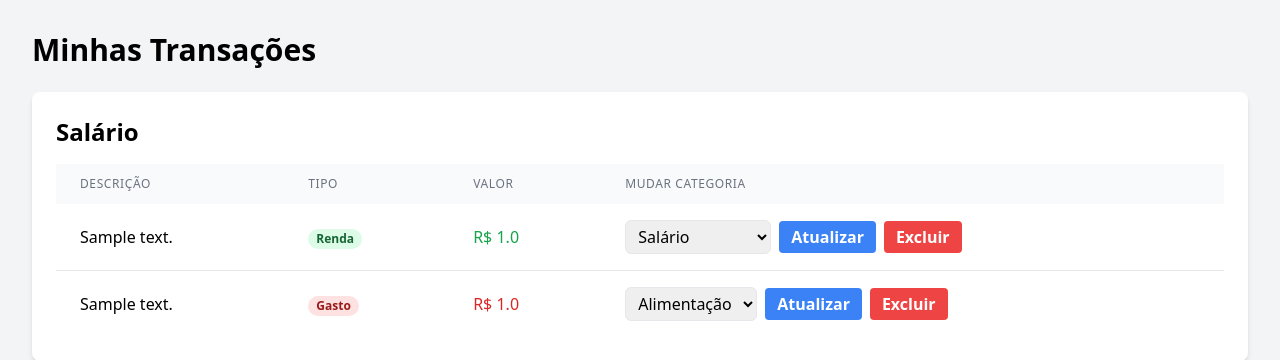
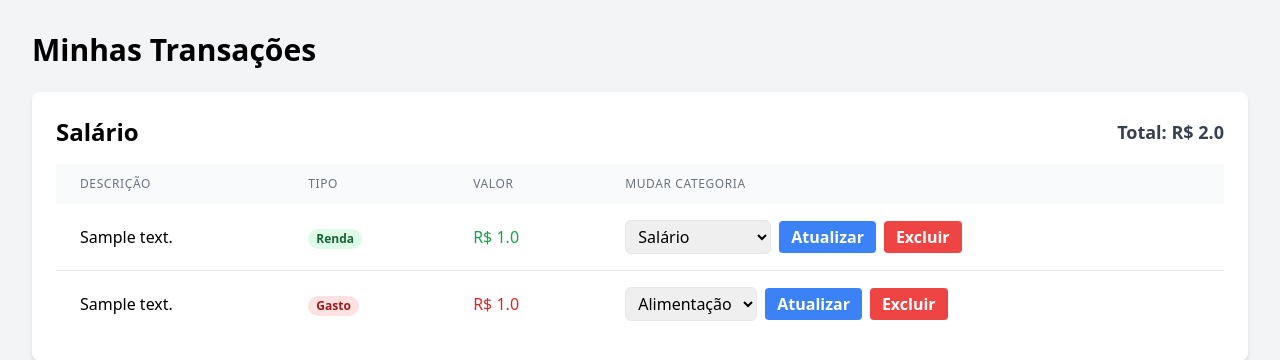
Before and after one commit to was-app/save-spark, a Django app: page /transactions/view-all/ in a window 1280 px wide. Shown: the top 360 px of the page. Run offline with Django 4.2, Linux system fonts and the light colour scheme; the first user in the database is signed in; data comes from the database, SQL or seed files in the repository; tables that the repository leaves empty hold one stand-in row (Sample ...); some libraries are stand-ins or nearby versions.

Commit message:
Implement total by category

```diff
--- a/Transactions/templates/transactions/view_all.html
+++ b/Transactions/templates/transactions/view_all.html
@@ -9,9 +9,14 @@
 
 <h1 class="text-3xl font-bold mb-6">Minhas Transações</h1>
 
-{% for category_name, transactions in grouped_transactions.items %}
+{% for category_name, data in grouped_transactions.items %}
 <div class="mb-8 bg-white p-6 rounded-lg shadow-md">
-    <h2 class="text-2xl font-semibold mb-4">{{ category_name }}</h2>
+    <div class="flex justify-between items-center mb-4">
+        <h2 class="text-2xl font-semibold">{{ category_name }}</h2>
+        <span class="text-lg font-bold text-gray-700">
+            Total: R$ {{ data.total }}
+        </span>
+    </div>
 
     <table class="min-w-full">
         <thead class="bg-gray-50">
--- a/Transactions/views.py
+++ b/Transactions/views.py
@@ -92,12 +92,16 @@
     for t in income_transactions:
         cat_name = t.category.name if t.category else "Sem Categoria"
         t.type = "income"
-        grouped.setdefault(cat_name, []).append(t)
+        grouped.setdefault(cat_name, {'transactions': [], 'total': 0})
+        grouped[cat_name]['transactions'].append(t)
+        grouped[cat_name]['total'] += t.value
 
     for t in outgoing_transactions:
         cat_name = t.category.name if t.category else "Sem Categoria"
         t.type = "outgoing"
-        grouped.setdefault(cat_name, []).append(t)
+        grouped.setdefault(cat_name, {'transactions': [], 'total': 0})
+        grouped[cat_name]['transactions'].append(t)
+        grouped[cat_name]['total'] += t.value
 
     context = {
         'grouped_transactions': grouped,
```
Also changed, not shown: other parts of Transactions/templates/transactions/view_all.html (+1 -1 lines).
